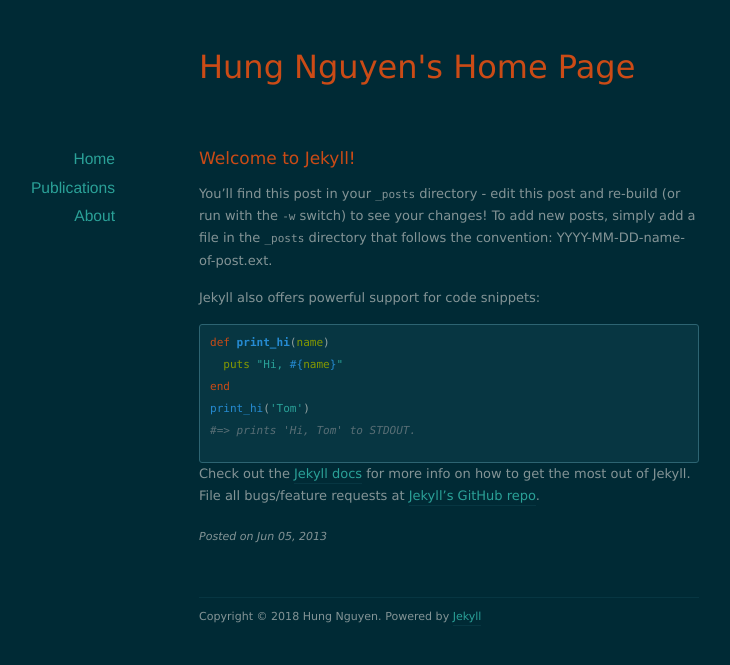
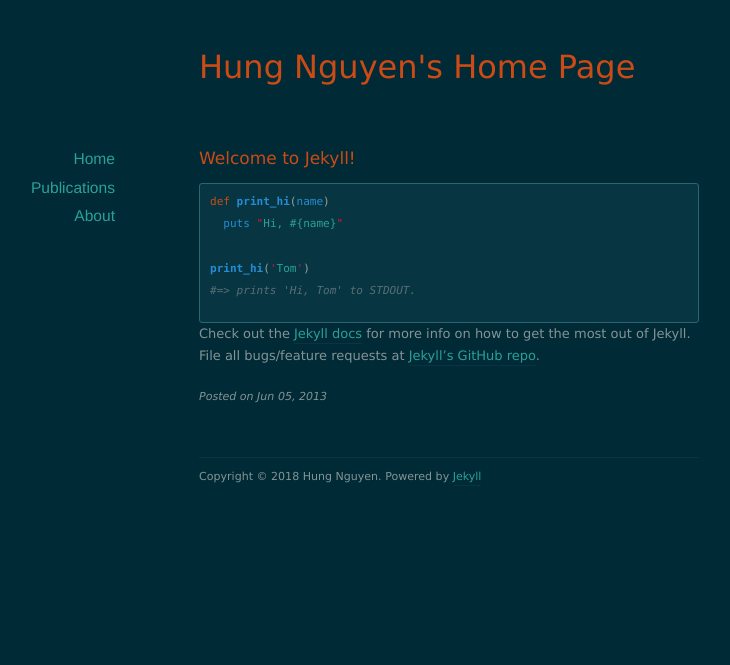
Before and after one commit to nd-hung/nd-hung.github.io, a Jekyll site: the page built from _posts/2013-06-05-welcome-to-jekyll.markdown, in a window 1280 px wide. Shown: the top 665 px of the page, without its empty margins (191-921 px from the left). Built offline with Jekyll 4.4.1, drawn with Linux system fonts in a browser that asks for light colours; nearby versions of some CDN libraries.

Commit message:
Update 2013-06-05-welcome-to-jekyll.markdown

```diff
--- a/_posts/2013-06-05-welcome-to-jekyll.markdown
+++ b/_posts/2013-06-05-welcome-to-jekyll.markdown
@@ -5,15 +5,10 @@ date:   2013-06-05 17:06:25
 categories: jekyll update
 ---
 
-You'll find this post in your `_posts` directory - edit this post and re-build (or run with the `-w` switch) to see your changes!
-To add new posts, simply add a file in the `_posts` directory that follows the convention: YYYY-MM-DD-name-of-post.ext.
-
-Jekyll also offers powerful support for code snippets:
-
-{% highlight ruby %}
+{% highlight python %}
 def print_hi(name)
   puts "Hi, #{name}"
-end
+
 print_hi('Tom')
 #=> prints 'Hi, Tom' to STDOUT.
 {% endhighlight %}
```
